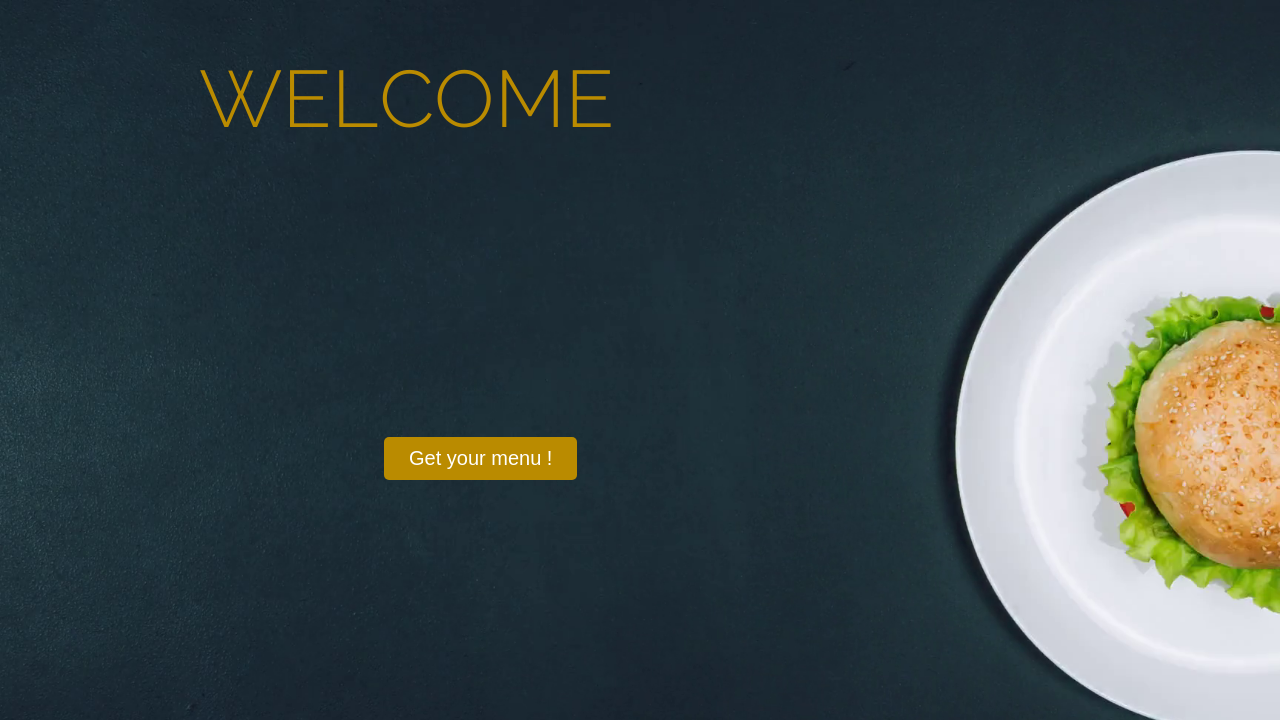
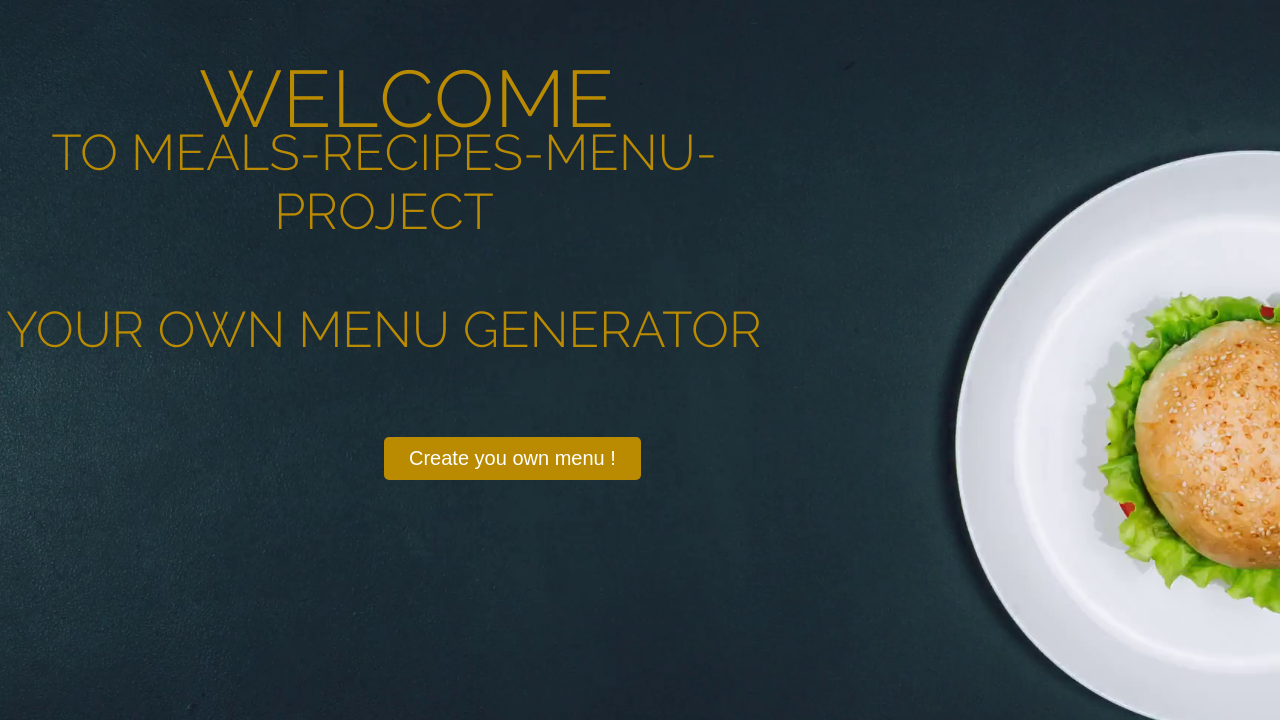
Before and after one commit to NazarTodo/meals-recipes_menu_project, a Python web app: template flask/templates/index.html in a window 1280 px wide. Shown: the top 720 px of the page. Run offline with Jinja, Linux system fonts and the light colour scheme; the template is opened without the code that fills it, so the values that code supplies are empty.

Commit message:
Update index.html

```diff
--- a/flask/templates/index.html
+++ b/flask/templates/index.html
@@ -8,10 +8,13 @@
 
 <div class='main'>
     <h1>Welcome</h1>
+    <h2>to meals-recipes-menu-project<br><br>
+        Your own menu generator</h2>
+
 </div>
 <form>
     <div class="start">
-        <button type="submit" formmethod="post">Get your menu !</button>
+        <button type="submit" formmethod="post">Create you own menu !</button>
     </div>
 </form>
 <a href="https://github.com/NazarTodo/meals-recipes_menu_project/">
```
